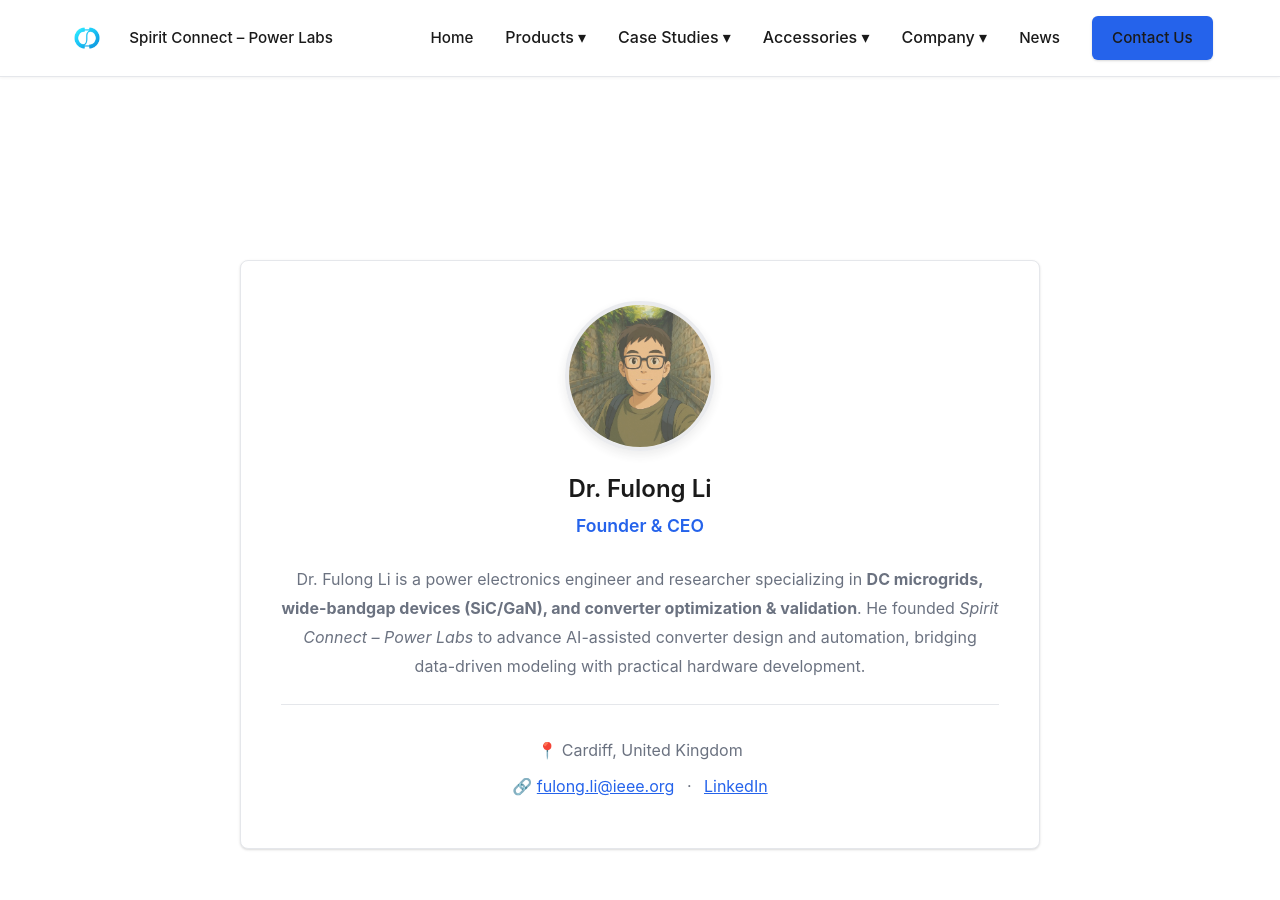
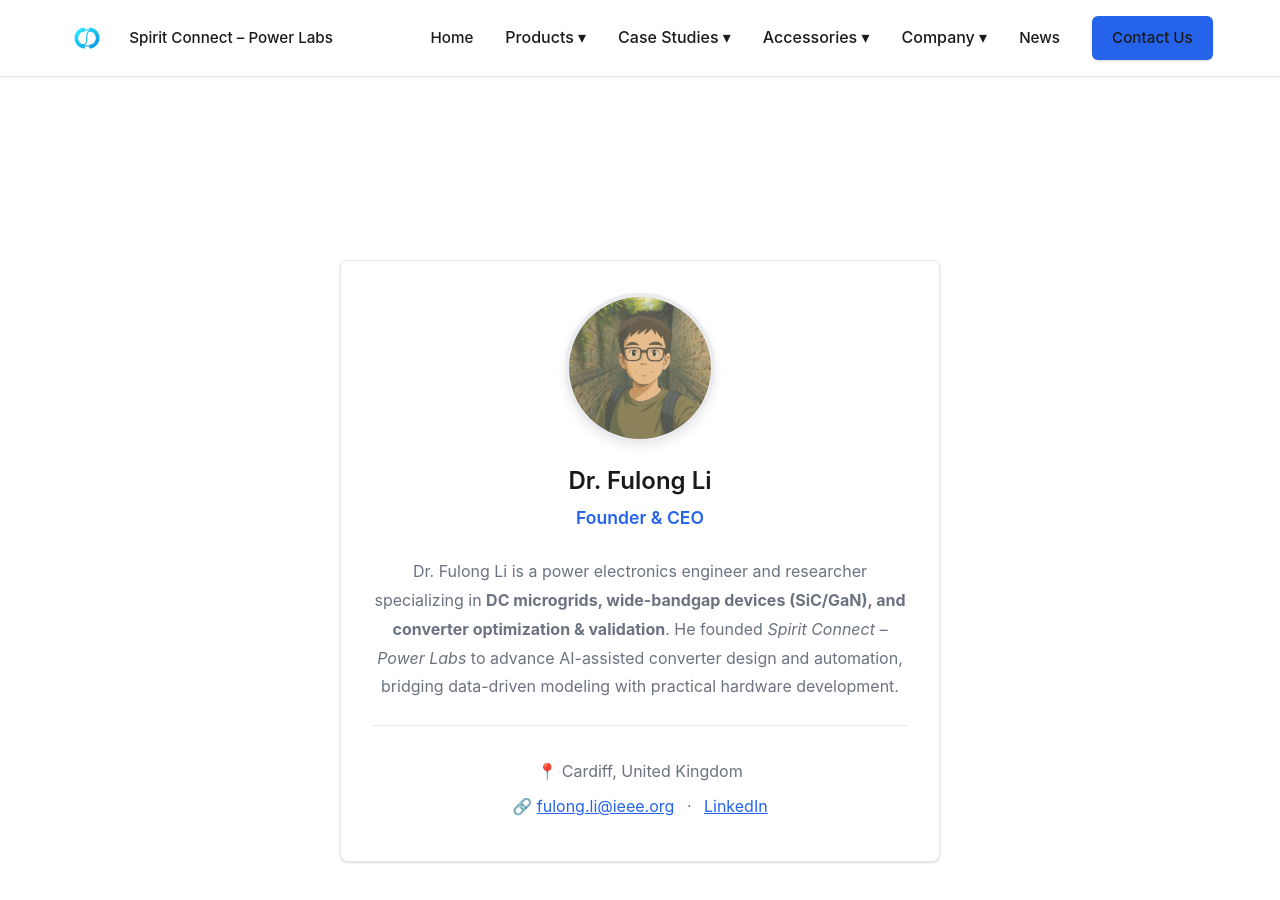
Before and after one commit to FulongLi/SCPowerLabs, a Jekyll site: the page built from company/team.md, in a window 1280 px wide and 900 px high, scrolled down 569 px. Built offline with Jekyll 4.4.1, drawn with Linux system fonts in a browser that asks for light colours.

Commit message:
Update team.md

```diff
--- a/company/team.md
+++ b/company/team.md
@@ -16,9 +16,9 @@ permalink: /company/team/
 
 <section class="section">
   <div class="container">
-    <div class="grid" style="max-width: 800px; margin: 0 auto; grid-template-columns: 1fr;">
+    <div class="grid" style="max-width: 600px; margin: 0 auto; grid-template-columns: 1fr;">
       <!-- Founder -->
-      <div class="card" style="text-align: center; padding: 2.5rem;">
+      <div class="card" style="text-align: center; padding: 2rem;">
         <img
           src="{{ '/images/team/fulong_li.jpg' | relative_url }}"
           alt="Dr. Fulong Li"
```
